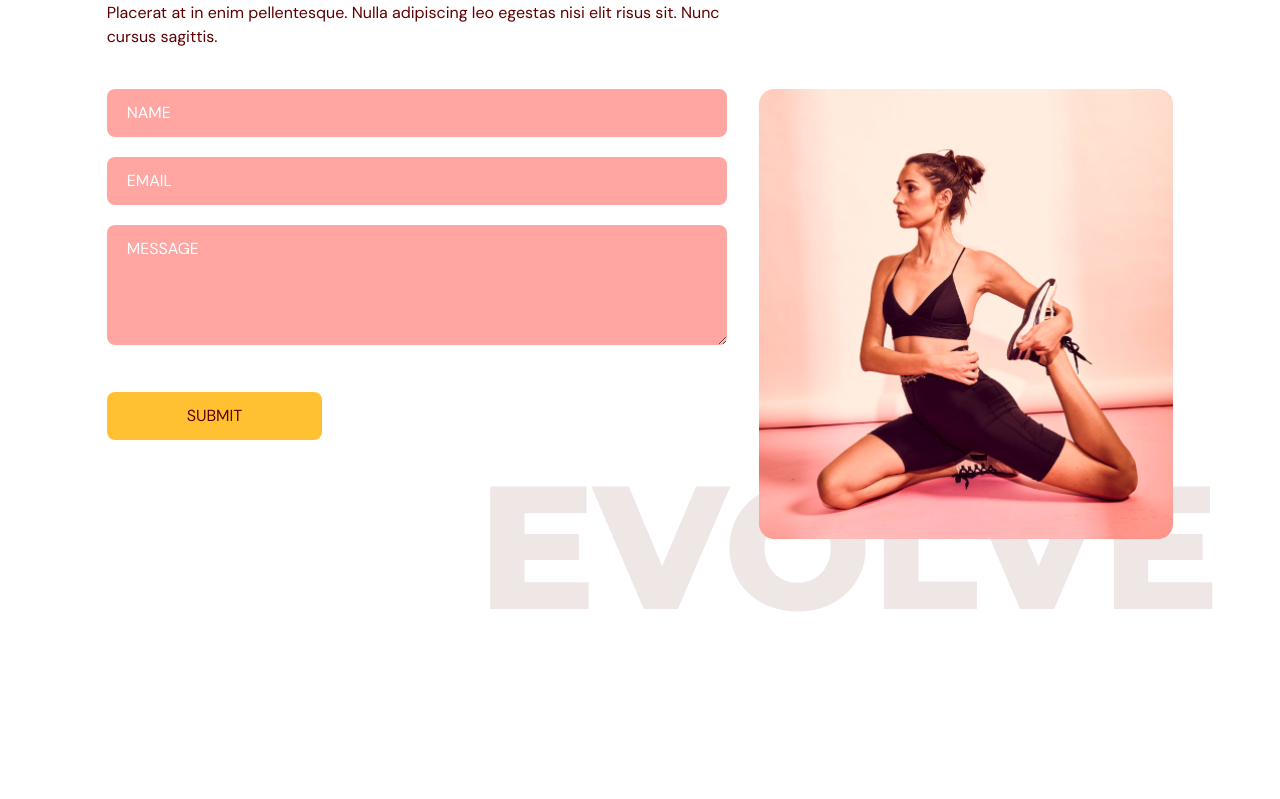
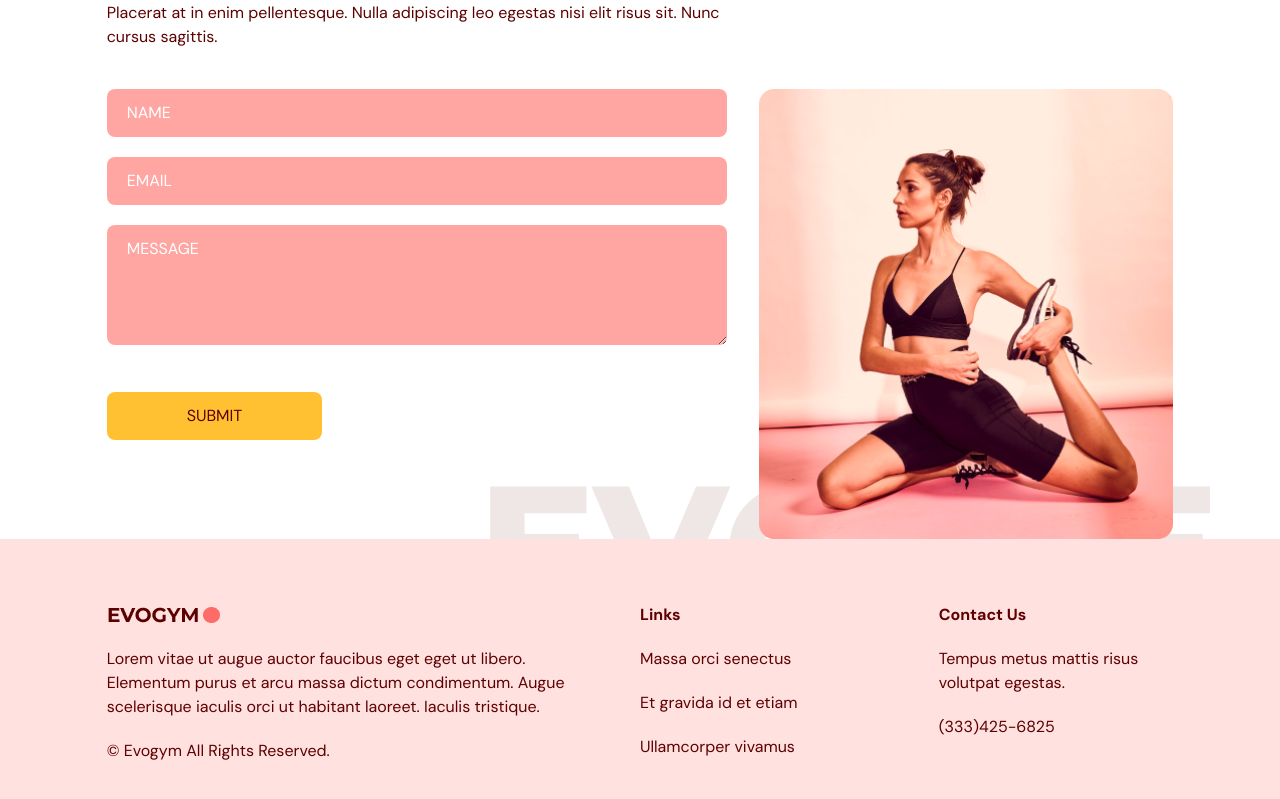
Before and after one commit to Ghosthard117/fitnessSite, a React (Vite) app: page / in a window 1280 px wide. Shown: the part 3133-3932 px from the top of the page. Before the commit the page ends 3752 px from the top, so only its background shows below. Built offline with nearby package versions, Linux system fonts and the light colour scheme.

Commit message:
Add react-hook-form and Footer component added to Page

```diff
--- a/package.json
+++ b/package.json
@@ -15,7 +15,8 @@
     "framer-motion": "^11.0.3",
     "react": "^18.2.0",
     "react-anchor-link-smooth-scroll": "^1.0.12",
-    "react-dom": "^18.2.0"
+    "react-dom": "^18.2.0",
+    "react-hook-form": "^7.49.3"
   },
   "devDependencies": {
     "@types/node": "^20.11.6",
--- a/src/App.tsx
+++ b/src/App.tsx
@@ -5,6 +5,7 @@ import Home from './scenes/home/Home'
 import Benefits from './scenes/benefits'
 import OurClasses from './scenes/ourClasses'
 import ContactUS from './scenes/contactUs/Contact'
+import Footer from './scenes/footer/Footer'
 
 function App () {
   const [selectedPage, setSelectedPage] = useState<SelectedPage>(SelectedPage.Home)
@@ -44,6 +45,7 @@ function App () {
       <ContactUS
         setSelectedPage={setSelectedPage}
       />
+      <Footer />
     </div>
   )
 }
```
Also changed, not shown: 1 other file (tests, documents, lock files or other folders).
